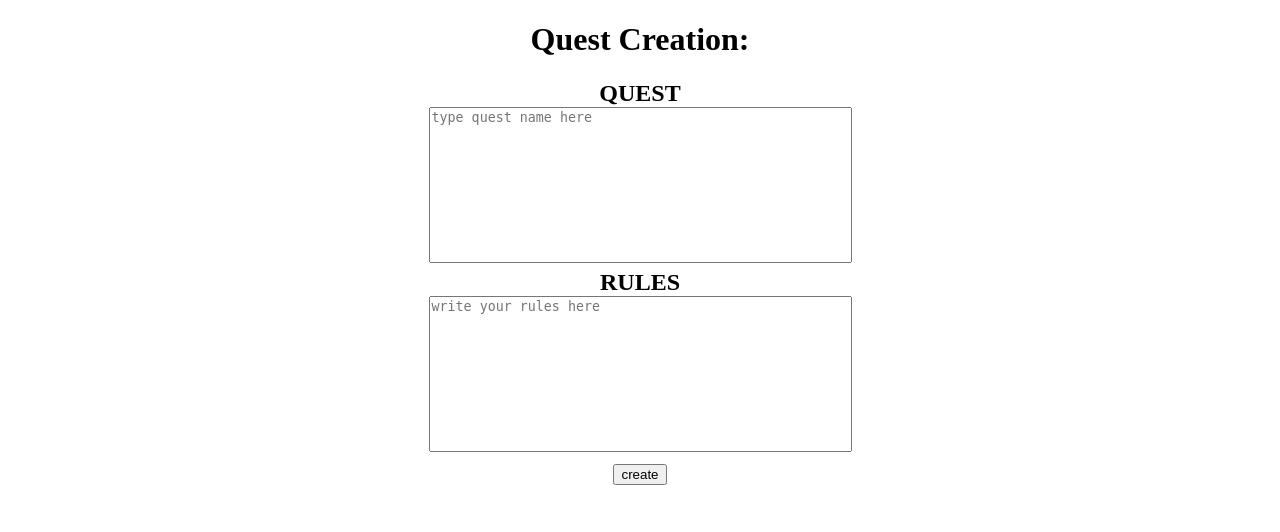
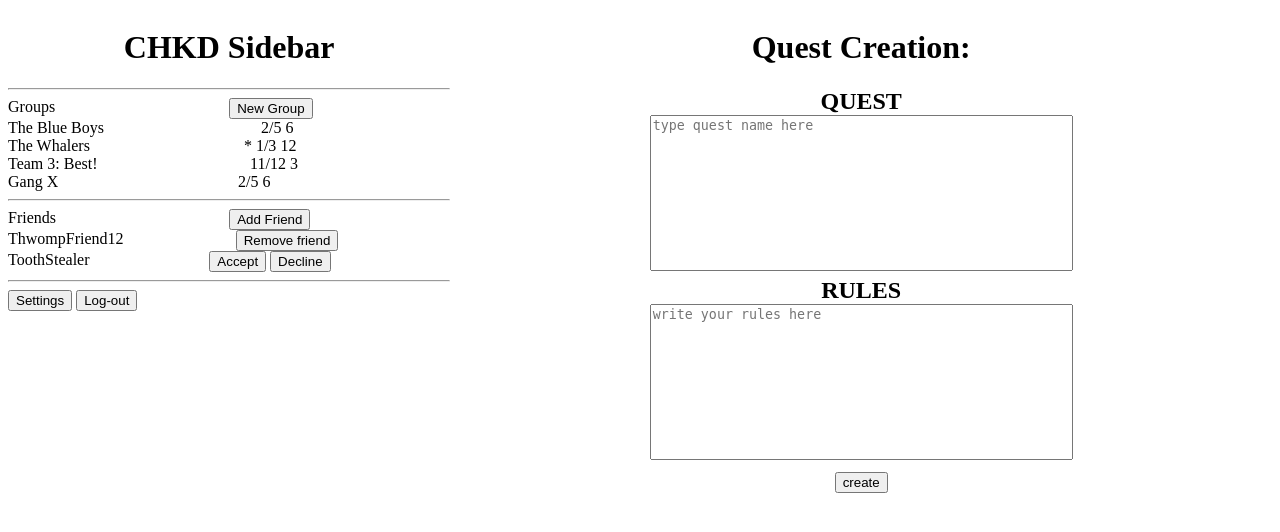
Before and after one commit to erinm5/CHKD, a Flask app: page /create in a window 1280 px wide. Shown: the top 532 px of the page. Run offline with Flask 3, Linux system fonts and the light colour scheme; some libraries are stand-ins or nearby versions.

Commit message:
Put sidebar in each page

```diff
--- a/website/app.py
+++ b/website/app.py
@@ -20,6 +20,19 @@ engine = sqlalchemy.create_engine('postgresql://postgres:postgres@localhost:5432
 video_formats = [".mp4", ".webm"] # hardcoded video formats
 image_formats = [".jpg", ".png", "jpeg", ".gif",".bmp"] # hardcoded image formats
 audio_formats = [".mp3", ".m4a", ".wav"] # hardcoded audio formats
+
+# Hard coded groups and friends. This eventually needs to come from the database
+groups = [
+    {"name": "The Blue Boys", "hasNotification": False, "completedTasks": 2, "totalTasks": 5, "totalMembers": 6, "isMember": True},
+    {"name": "The Whalers", "hasNotification": True, "completedTasks": 1, "totalTasks": 3, "totalMembers": 12, "isMember": True},
+    {"name": "Team 3: Best!", "hasNotification": False, "completedTasks": 11, "totalTasks": 12, "totalMembers": 3, "isMember": True},
+    {"name": "Gang X", "hasNotification": False, "completedTasks": 2, "totalTasks": 5, "totalMembers": 6, "isMember": False}
+]
+
+friends = [
+    {"name": "ThwompFriend12", "isFriend": True},
+    {"name": "ToothStealer", "isFriend": False}
+]
 
 #root of the website folder
 root_path = os.path.dirname(os.path.abspath(__file__))
@@ -136,18 +149,6 @@ def login():
 #home page
 @app.route('/home', methods=['GET',"POST"])
 def home():
-    # Hard coded groups and friends. This eventually needs to come from the database
-    groups = [
-        {"name": "The Blue Boys", "hasNotification": False, "completedTasks": 2, "totalTasks": 5, "totalMembers": 6, "isMember": True},
-        {"name": "The Whalers", "hasNotification": True, "completedTasks": 1, "totalTasks": 3, "totalMembers": 12, "isMember": True},
-        {"name": "Team 3: Best!", "hasNotification": False, "completedTasks": 11, "totalTasks": 12, "totalMembers": 3, "isMember": True},
-        {"name": "Gang X", "hasNotification": False, "completedTasks": 2, "totalTasks": 5, "totalMembers": 6, "isMember": False}
-    ]
-
-    friends = [
-        {"name": "ThwompFriend12", "isFriend": True},
-        {"name": "ToothStealer", "isFriend": False}
-    ]
     #check that the user actually sigined in and didn't manually type the url
     if "user" in session:
         quest_check = 0 #checks if a quest has been made yet
@@ -173,7 +174,7 @@ def create():
         rules = form.rules.data
         temp_group.add_quest(quest, rules)
         return redirect(url_for('upload', group = temp_group.id))
-    return render_template("create.html", form = form)
+    return render_template("create.html", form = form, groups=groups, friends=friends)
 
 #/upload/<group> uploads files from the websever to the database, given the group number
 #returns redirect to watch page to veiw the submissions
@@ -191,7 +192,7 @@ def upload(group):
         sub =Submission(session["user"], file.filename)
         temp_submissions.append(sub)
         return redirect(url_for('watch', curr = 0))
-    return render_template('upload.html', form=form, quest = quest_msg, rules =rules_msg)
+    return render_template('upload.html', form=form, quest = quest_msg, rules =rules_msg, groups=groups, friends=friends)
 
 
 #/watch/<curr> creates webpage to veiw the actual submissions, curr is the submission
@@ -225,7 +226,7 @@ def watch(curr):
         return redirect(url_for('watch', curr=curr))
     # Load the webpage
     else:
-            return  render_template('watch.html', user = temp_submissions[curr].user, filename = temp_submissions[curr].file, user_input = img_name, media = mediaType(img_name), curr = curr, files = folder_len)
+            return  render_template('watch.html', user = temp_submissions[curr].user, filename = temp_submissions[curr].file, user_input = img_name, media = mediaType(img_name), curr = curr, files = folder_len, groups=groups, friends=friends)
 
 
  #/results, webpage to veiw the top upvoted
@@ -250,7 +251,7 @@ def results():
     img_name = 'media/' + os.listdir(os.path.join(root_path, app.config['MEDIA_FOLDER']))[winner_index]
     print(img_name)
     print(winner_index)
-    return  render_template('results.html', user =user_name, file = file_name, user_input = img_name, media = mediaType(img_name), votes = num_votes)
+    return  render_template('results.html', user =user_name, file = file_name, user_input = img_name, media = mediaType(img_name), votes = num_votes, groups=groups, friends=friends)
 
 
 
--- a/website/templates/create.html
+++ b/website/templates/create.html
@@ -3,6 +3,11 @@
     <title>Quest Creation</title>
 </head>
 <body>
+    <div class="container" style="display: flex;">
+        <div style="width: 35%;">
+            {% include "partials/sidebar.html" %}
+        </div>
+        <div style="flex-grow: 1;">
             <h1 style="text-align:center">Quest Creation:</h1>
             <h2 style="text-align:center">
 
@@ -16,5 +21,6 @@
                 <input type="submit" value="create">
             </form>
             </h2>
+        </div>
 </body>
 </html>
--- a/website/templates/upload.html
+++ b/website/templates/upload.html
@@ -3,6 +3,11 @@
     <title>Home</title>
 </head>
 <body>
+    <div class="container" style="display: flex;">
+        <div style="width: 35%;">
+            {% include "partials/sidebar.html" %}
+        </div>
+        <div style="flex-grow: 1;">
             <h2 style="text-align:center">QUEST:</h2>
             <p rows = 10, cols = 50 style="text-align:center">{{quest}}</p>
             <h2 style="text-align:center">Rules: </h2>
@@ -15,5 +20,6 @@
                 {{form.submit()}}
             </form>
             </h3>
+        </div>
 </body>
 </html>
```
Also changed, not shown: website/templates/results.html (+6 -1 lines), website/templates/watch.html (+6 -2 lines). Lines whose indentation alone changed are shown as unchanged.
